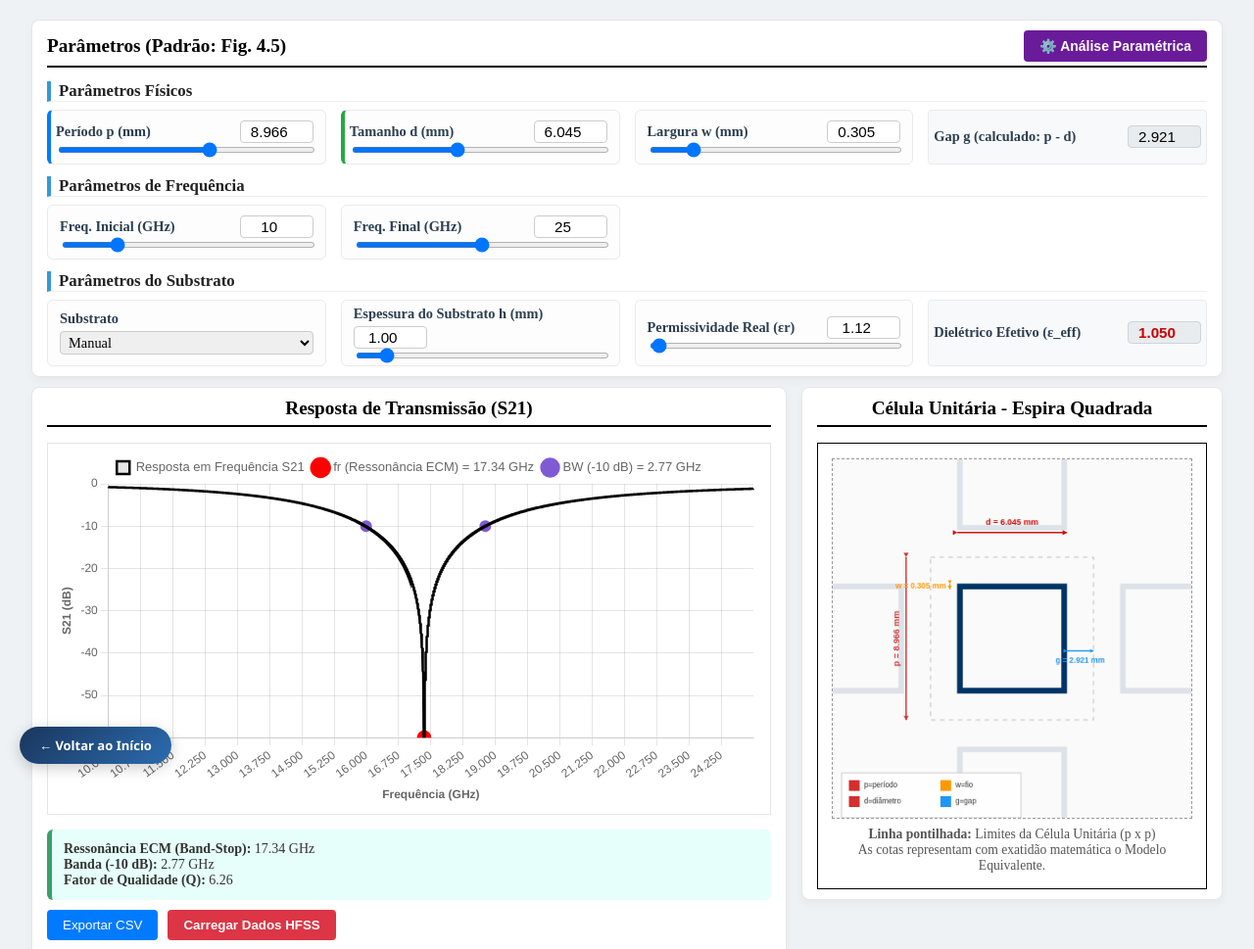
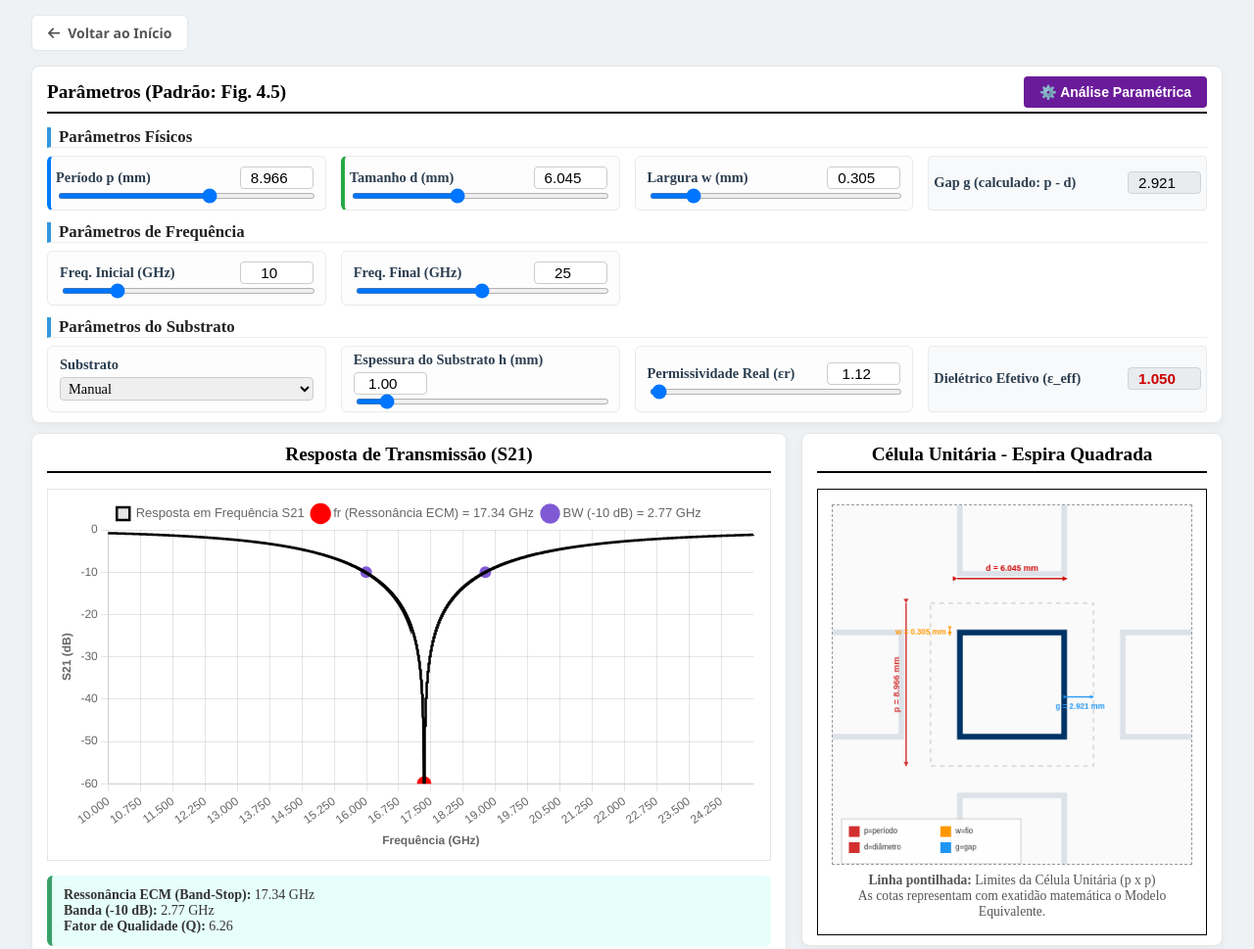
Before and after one commit to kr00nus/fssresizepfc, a plain HTML site: page src/html/topologies/espira.html in a window 1280 px wide. Shown: the top 969 px of the page at 98% size. Drawn offline with nearby package versions, Linux system fonts and the light colour scheme.

```diff
--- a/src/css/styles.css
+++ b/src/css/styles.css
@@ -205,3 +205,36 @@ canvas#shapeCanvas {
     height: 360px;
   }
 }
+
+/* --- TOP NAVIGATION BAR --- */
+.top-nav {
+  max-width: 1600px;
+  width: 95vw;
+  margin: 0 auto 10px auto;
+  display: flex;
+  justify-content: flex-start;
+}
+
+.back-link {
+  display: inline-flex;
+  align-items: center;
+  gap: 8px;
+  color: #555;
+  text-decoration: none;
+  font-family: 'Segoe UI', Tahoma, Geneva, Verdana, sans-serif;
+  font-weight: 600;
+  font-size: 14px;
+  padding: 8px 16px;
+  border-radius: 6px;
+  background-color: white;
+  border: 1px solid #e6e6e6;
+  box-shadow: 0 2px 4px rgba(0,0,0,0.02);
+  transition: all 0.2s ease;
+}
+
+.back-link:hover {
+  color: #1a365d;
+  border-color: #cbd5e0;
+  background-color: #f8fafc;
+  box-shadow: 0 2px 6px rgba(0,0,0,0.05);
+}
--- a/src/html/topologies/espira.html
+++ b/src/html/topologies/espira.html
@@ -5,9 +5,18 @@
     <meta name="viewport" content="width=device-width, initial-scale=1.0" />
     <title>Simulador FSS - Espira Quadrada (Matlab eBook)</title>
     <script src="https://cdn.jsdelivr.net/npm/chart.js"></script>
+    <link
+      rel="stylesheet"
+      href="https://cdnjs.cloudflare.com/ajax/libs/font-awesome/6.4.0/css/all.min.css"
+    />
     <link rel="stylesheet" href="../../css/styles.css" />
   </head>
   <body>
+    <div class="top-nav">
+      <a href="../../../index.html" class="back-link">
+        <i class="fa-solid fa-arrow-left"></i> Voltar ao Início
+      </a>
+    </div>
     <div class="dashboard">
       <div class="panel params">
         <h2>Parâmetros (Padrão: Fig. 4.5)</h2>
@@ -270,18 +279,6 @@
       </div>
     </div>
 
-    <a href="../../../index.html" style="
-      position: fixed; bottom: 20px; left: 20px; z-index: 9999;
-      display: flex; align-items: center; gap: 8px;
-      padding: 10px 20px; background: linear-gradient(135deg, #1a365d, #2b6cb0);
-      color: white; text-decoration: none; border-radius: 25px;
-      font-family: 'Segoe UI', sans-serif; font-size: 13px; font-weight: 600;
-      box-shadow: 0 4px 15px rgba(0,0,0,0.2); transition: all 0.3s ease;
-    " onmouseover="this.style.transform='scale(1.05)';this.style.boxShadow='0 6px 20px rgba(0,0,0,0.3)'"
-       onmouseout="this.style.transform='scale(1)';this.style.boxShadow='0 4px 15px rgba(0,0,0,0.2)'">
-      ← Voltar ao Início
-    </a>
-
     <script type="module" src="../../js/topologies/ui_espira.js"></script>
   </body>
 </html>
```
Also changed, not shown: src/html/topologies/anelcircular.html (+9 -12 lines), src/html/topologies/cruzjeru.html (+9 -12 lines), src/html/topologies/estrela4pontas.html (+5 -12 lines), src/html/topologies/quasequadrado.html (+5 -12 lines).
